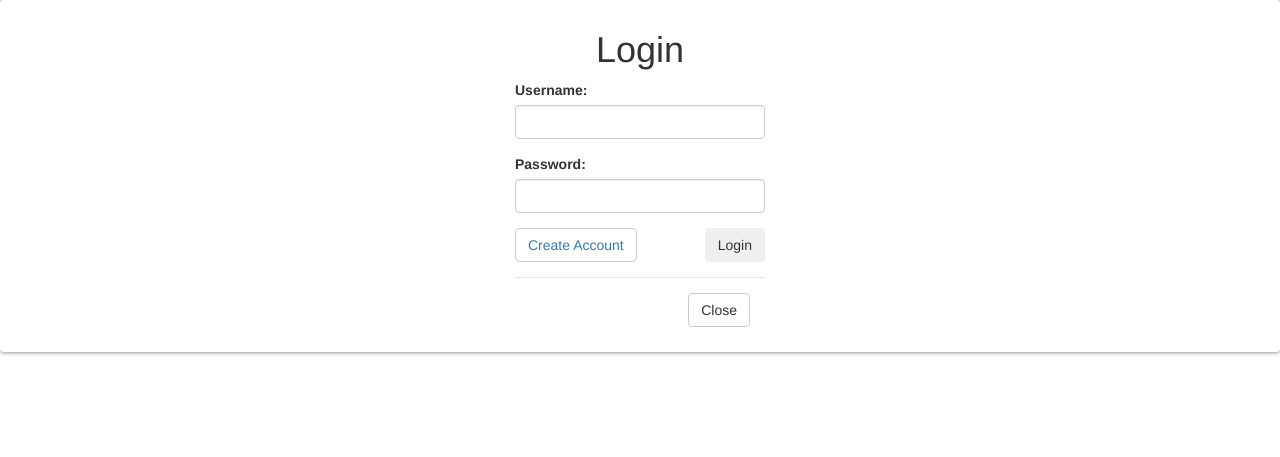
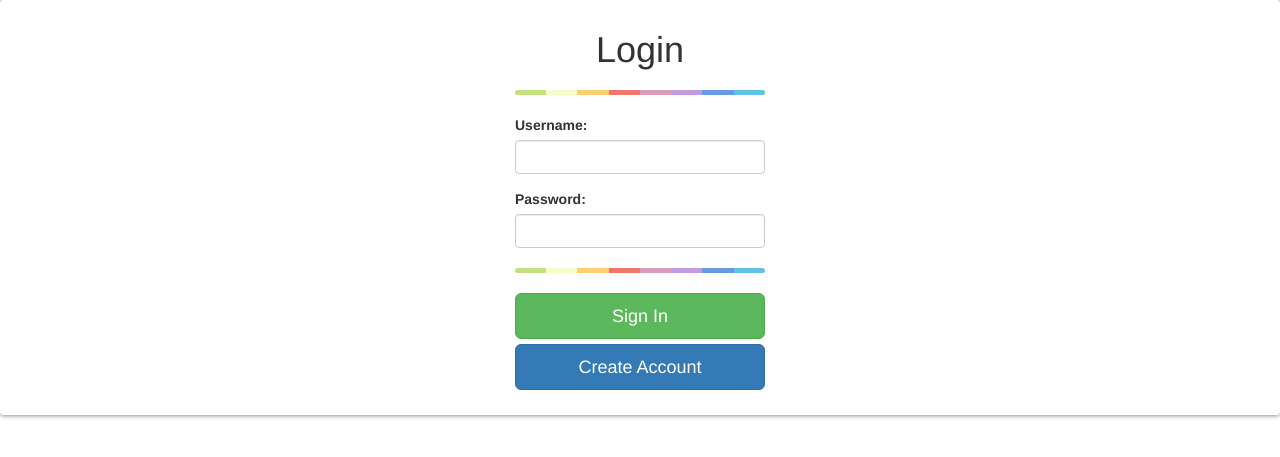
Before and after one commit to Jason0705/ICanCook, a Django app: page /user/login/ in a window 1280 px wide. Shown: the top 457 px of the page. Run offline with Django 3.2, Linux system fonts and the light colour scheme; parts of the project's set-up code (start-up, migrations or seed data) failed here and were passed over; some libraries are stand-ins or nearby versions.

Commit message:
Modal css complete . Final push into master

```diff
--- a/mysite/user/static/admin.css
+++ b/mysite/user/static/admin.css
@@ -77,3 +77,16 @@ ul.errorlist {
 .recipe-divider {
     margin-bottom: 25px;
 }
+
+/* Signup- Modal Styles*/
+
+.colorhr {
+  height: 5px;
+  border-top: 0;
+  background: #c4e17f;
+  border-radius: 5px;
+  background-image: -webkit-linear-gradient(left, #c4e17f, #c4e17f 12.5%, #f7fdca 12.5%, #f7fdca 25%, #fecf71 25%, #fecf71 37.5%, #f0776c 37.5%, #f0776c 50%, #db9dbe 50%, #db9dbe 62.5%, #c49cde 62.5%, #c49cde 75%, #669ae1 75%, #669ae1 87.5%, #62c2e4 87.5%, #62c2e4);
+  background-image: -moz-linear-gradient(left, #c4e17f, #c4e17f 12.5%, #f7fdca 12.5%, #f7fdca 25%, #fecf71 25%, #fecf71 37.5%, #f0776c 37.5%, #f0776c 50%, #db9dbe 50%, #db9dbe 62.5%, #c49cde 62.5%, #c49cde 75%, #669ae1 75%, #669ae1 87.5%, #62c2e4 87.5%, #62c2e4);
+  background-image: -o-linear-gradient(left, #c4e17f, #c4e17f 12.5%, #f7fdca 12.5%, #f7fdca 25%, #fecf71 25%, #fecf71 37.5%, #f0776c 37.5%, #f0776c 50%, #db9dbe 50%, #db9dbe 62.5%, #c49cde 62.5%, #c49cde 75%, #669ae1 75%, #669ae1 87.5%, #62c2e4 87.5%, #62c2e4);
+  background-image: linear-gradient(to right, #c4e17f, #c4e17f 12.5%, #f7fdca 12.5%, #f7fdca 25%, #fecf71 25%, #fecf71 37.5%, #f0776c 37.5%, #f0776c 50%, #db9dbe 50%, #db9dbe 62.5%, #c49cde 62.5%, #c49cde 75%, #669ae1 75%, #669ae1 87.5%, #62c2e4 87.5%, #62c2e4);
+}
--- a/mysite/user/templates/accounts/login.html
+++ b/mysite/user/templates/accounts/login.html
@@ -4,7 +4,9 @@
     <div id="login-container" class="card">
         <h1>Login</h1>
         <div id="login-form">
-            <form name="LoginForm" action="/user/login/" method="post">{% csrf_token %}
+            <form name="LoginForm" action="/user/login/" method="post">
+            <hr class="colorhr">
+            {% csrf_token %}
                 {{ form.next }}
 
                 <div class="form-group">
@@ -22,14 +24,12 @@
                         <span class="form-error">{{ error|escape }}</span>
                     {% endfor %}
                 {% endif %}
+            <hr class="colorhr">
+                <div class="form-group">
+                    <button type="submit" class="btn btn-lg btn-success btn-block">Sign In</button>
+                    <a href="/user/signup" class ="btn btn-lg btn-primary btn-block">Create Account</a>
+                </div>
 
-                <div class="form-group">
-                    <button type="submit" class="btn pull-right">Login</button>
-                    <button type="button" class="btn btn-default"><a href="/user/signup">Create Account</a></button>
-                </div>
-                <div class="modal-footer">
-                     <button type="button" class="btn btn-default" data-dismiss="modal">Close</button>
-                 </div>
             </form>
         </div>
     </div>
```
